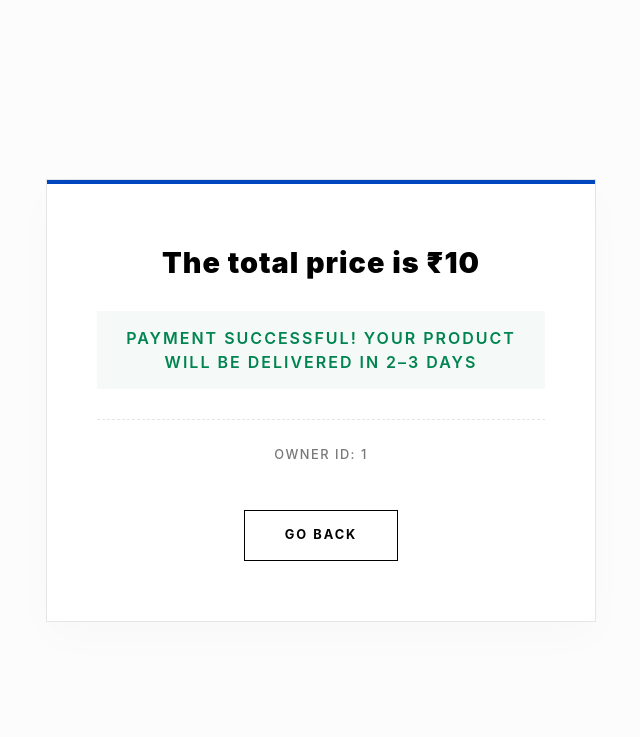
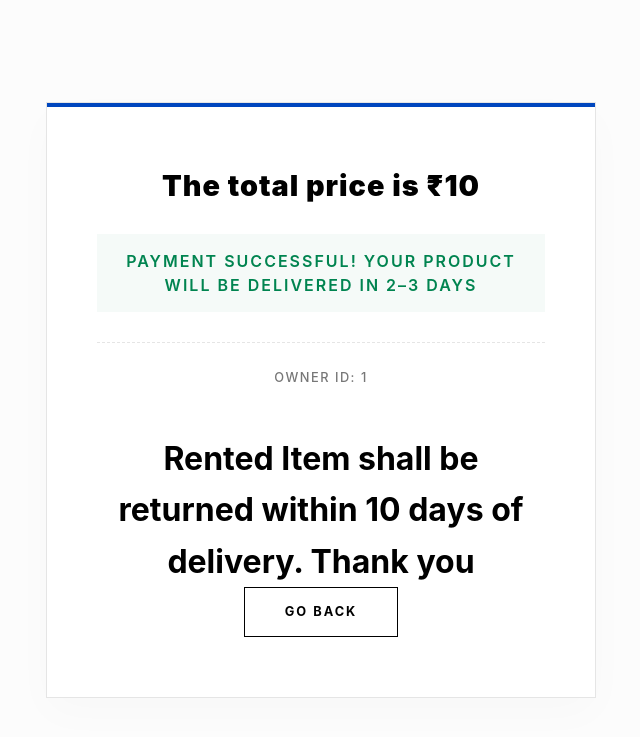
Before and after one commit to Akshaya-06-bit/Rent-A-Fit, a Node server app: template views/Invoice.ejs in a window 1280 px wide. Shown: the top 737 px of the page, without its empty margins (319-959 px from the left). Run offline with Node 20, Linux system fonts and the light colour scheme; the template is opened without the code that fills it: most values are stand-ins (such as "Sample title", 1, 10 or a date in 2020); some libraries are stand-ins or nearby versions.

Commit message:
Add return policy message to Invoice page

```diff
--- a/views/Invoice.ejs
+++ b/views/Invoice.ejs
@@ -9,6 +9,7 @@
     <h1>The total price is ₹<%= price %></h1>
     <h1>Payment Successful! Your product will be delivered in 2–3 days</h1>
     <h1>Owner ID: <%= ownerid %></h1>
+    <h1> Rented Item shall be returned within 10 days of delivery. Thank you </h1>
     <a href="/home">Go back</a>
   </div>
 </body>
```
